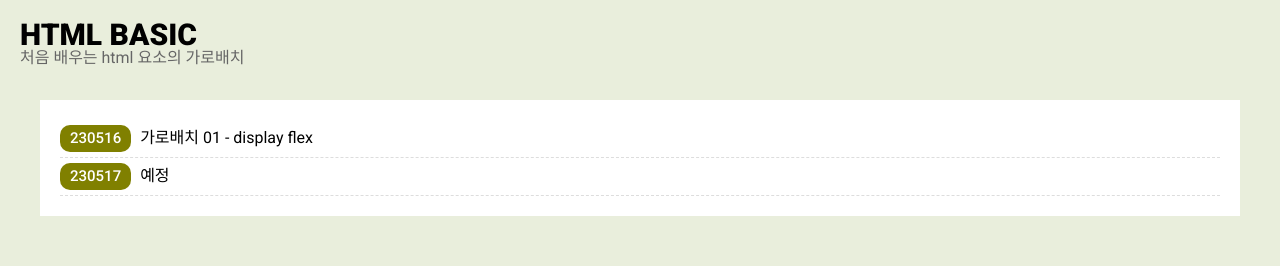
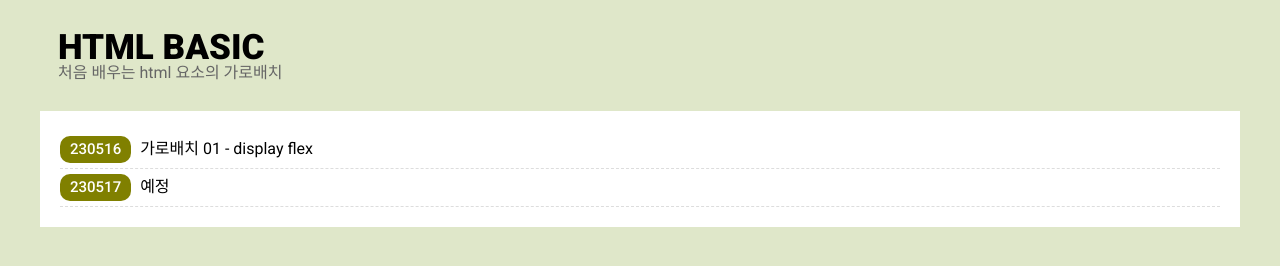
Before and after one commit to anrbl/basic1, a plain HTML site: page index.html in a window 1280 px wide. Drawn offline with Linux system fonts and the light colour scheme; some icons are missing.

Commit message:
main.css

```diff
--- a/css/main.css
+++ b/css/main.css
@@ -1,15 +1,16 @@
 body {
-    background: #e9eedc;
+    background: #dfe7c9;
 }
 
 .header {
-    position: fixed;
-    top: 20px;
-    left: 20px;
+    max-width: 1200px;
+    width: calc(100% - 50px);
+    margin: 30px auto;
+    padding: 0 0 0 18px;
 }
 
 h1 {
-    font-size: 30px;
+    font-size: 35px;
     font-weight: 900;
 }
 
@@ -19,7 +20,8 @@ h2 {
 
 .inner {
     max-width: 1200px;
-    margin: 100px auto;
+    width: calc(100% - 50px);
+    margin: 0 auto;
     padding: 20px;
     background: #fff;
 }
@@ -42,3 +44,15 @@ h2 {
 .list a {
     padding: 0 0 0 5px;
 }
+
+.footer {
+    max-width: 1200px;
+    width: calc(100% - 50px);
+    margin: 30px auto;
+}
+
+.footer .text {
+    text-align: right;
+    padding-right: 18px;
+    color: #666;
+}
```
